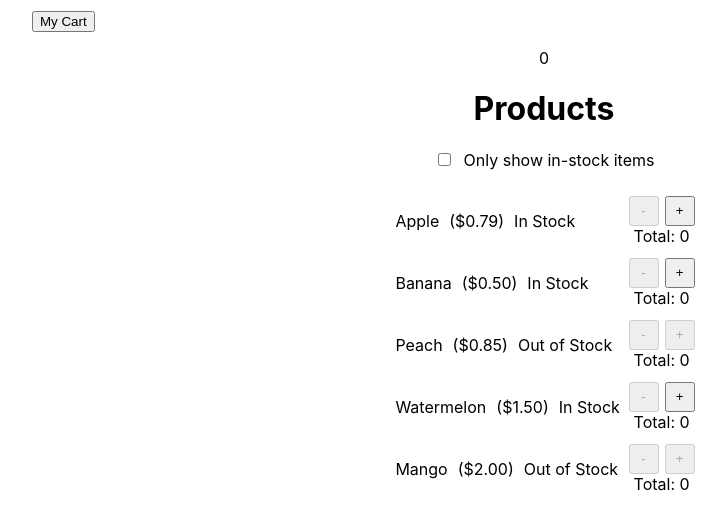
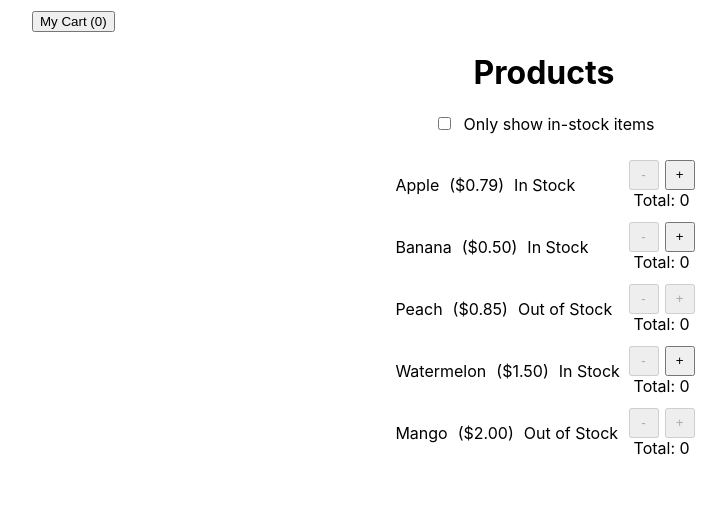
Before and after one commit to kaymay1000/react-shopping-cart-demo, a React (Create React App) app: page / in a window 1280 px wide. Shown: the top 530 px of the page, without its empty margins (96-822 px from the left). Built offline with nearby package versions, Linux system fonts and the light colour scheme.

Commit message:
rename ProductPage to CartAppContainer, which now renders NavBar and ProductTable; App now renders CartAppContainer only; pass cart state down to NavBar and CartNavItem in order to display total product count on cart button in nav

```diff
--- a/src/App.js
+++ b/src/App.js
@@ -1,17 +1,15 @@
 // import Layout from './components/Layout';
-import NavBar from './components/NavBar';
-import ProductPage from './components/ProductPage';
+import CartAppContainer from './components/CartAppContainer';
 import './styles/layout.css';
 
 function App() {
   return (
     // <Layout>
     <div className="root">
-      <NavBar/>
       {/* omit 'this' from props.products, since functional components/fat arrows (one in the same) have/understand 'this' inherently */}
       {/* https://stackoverflow.com/questions/50862192/react-typeerror-cannot-read-property-props-of-undefined */}
       {/* https://reactjs.org/docs/components-and-props.html */}
-      <ProductPage/>
+      <CartAppContainer/>
     </div>
     // </Layout>
   );
--- /dev/null
+++ b/src/components/CartAppContainer.jsx
@@ -0,0 +1,33 @@
+import {useState} from 'react';
+import PRODUCTS from '../data';
+import NavBar from './NavBar';
+import ProductTable from './ProductTable';
+
+const CartAppContainer = (props) => {
+  let [cart, setCart] = useState(0);
+  const [products, setProducts] = useState(PRODUCTS);
+
+  const updateCartCount = () => {
+    // make a copy of array held in PRODUCTS data blob using spread syntax
+    const newProducts = [...products];
+    // grab all products that have a count of at least 1
+    const productsWithCount = newProducts.filter(product => product.count > 0);
+    // initialize a variable to keep track of total products in cart,
+    // add up all current product count and update 'cart' state variable with the sum
+    let totalProductsInCart = 0;
+    productsWithCount.forEach(product => {
+      totalProductsInCart += product.count;
+    });
+    setCart(totalProductsInCart);
+  }
+
+  return (
+    <>
+      <NavBar cart={cart}/>
+      {/* <p>{cart}</p> */}
+      <ProductTable products={products} setProducts={setProducts} setCart={setCart} onUpdateCart={updateCartCount}/>
+    </>
+  )
+}
+
+export default CartAppContainer;
--- a/src/components/CartNavItem.jsx
+++ b/src/components/CartNavItem.jsx
@@ -1,8 +1,7 @@
-const CartNavItem = () => {
+const CartNavItem = (props) => {
   return (
     <div>
-      <button>My Cart</button>
-      {/* <button>My Cart ({})</button> */}
+      <button>My Cart ({props.cart})</button>
     </div>
   )
 }
--- a/src/components/ProductPage.jsx
+++ /dev/null
@@ -1,15 +0,0 @@
-import {useState} from 'react';
-import ProductTable from './ProductTable';
-
-const ProductPage = (props) => {
-  let [cart, setCart] = useState(0);
-
-  return (
-    <>
-      <p>{cart}</p>
-      <ProductTable setCart={setCart}/>
-    </>
-  )
-}
-
-export default ProductPage;
--- a/src/components/ProductTable.jsx
+++ b/src/components/ProductTable.jsx
@@ -1,15 +1,14 @@
 import {useState} from 'react';
 import Product from './Product';
-import PRODUCTS from '../data';
 import '../styles/productTable.css';
 
 const ProductTable = (props) => {
+
   const [inStockOnly, setInStockOnly] = useState(false);
-  const [products, setProducts] = useState(PRODUCTS);
 
   const updateProductCount = (updatedProductName, isIncremented) => {
     // make a copy of array held in PRODUCTS data blob using spread syntax
-    const newProducts = [...products];
+    const newProducts = [...props.products];
     // find the product whose count was updated
     newProducts.forEach(product => {
       if (product.name === updatedProductName) {
@@ -18,21 +17,7 @@ const ProductTable = (props) => {
       return product;
     });
     // replace products array (initial state) with newProducts array
-    setProducts(newProducts);
-  }
-
-  const updateCartCount = () => {
-    // make a copy of array held in PRODUCTS data blob using spread syntax
-    const newProducts = [...products];
-    // grab all products that have a count of at least 1
-    const productsWithCount = newProducts.filter(product => product.count > 0);
-    // initialize a variable to keep track of total products in cart,
-    // add up all current product count and update 'cart' state variable with the sum
-    let totalProductsInCart = 0;
-    productsWithCount.forEach(product => {
-      totalProductsInCart += product.count;
-    });
-    props.setCart(totalProductsInCart);
+    props.setProducts(newProducts);
   }
 
   const renderProducts = () => {
@@ -45,15 +30,15 @@ const ProductTable = (props) => {
         stocked={product.stocked}
         count={product.count}
         onUpdateCount={updateProductCount}
-        onUpdateCart={updateCartCount}
+        onUpdateCart={props.onUpdateCart}
       />
     }
 
     // if inStockOnly is true, filter through 'products' array in state and only return products where stocked = true, then create a Product component for each
-    if (inStockOnly) {return products.filter(product => product.stocked).map((product) => {return productJSX(product)})}
+    if (inStockOnly) {return props.products.filter(product => product.stocked).map((product) => {return productJSX(product)})}
     // otherwise, inStockOnly is false, so return a Product component for each element in 'products' array in state
-    return products.map((product) => { return productJSX(product) })
-}
+    return props.products.map((product) => { return productJSX(product) })
+  }
 
   // example of how to pass css to the style attribute in React... css properties must be camelCased and stored in a JS object, then injected into JSX
   const checkboxStyle = {marginLeft: '10px'};
--- a/src/components/navBar.jsx
+++ b/src/components/navBar.jsx
@@ -1,11 +1,11 @@
-import React from 'react';
 import CartNavItem from './CartNavItem';
 import '../styles/navBar.css';
 
-const NavBar = () => {
+const NavBar = (props) => {
+  console.log('navbar props: ', props)
   return (
     <div className="navBarWrapper">
-      <CartNavItem/>
+      <CartNavItem cart={props.cart}/>
     </div>
   )
 }
```
